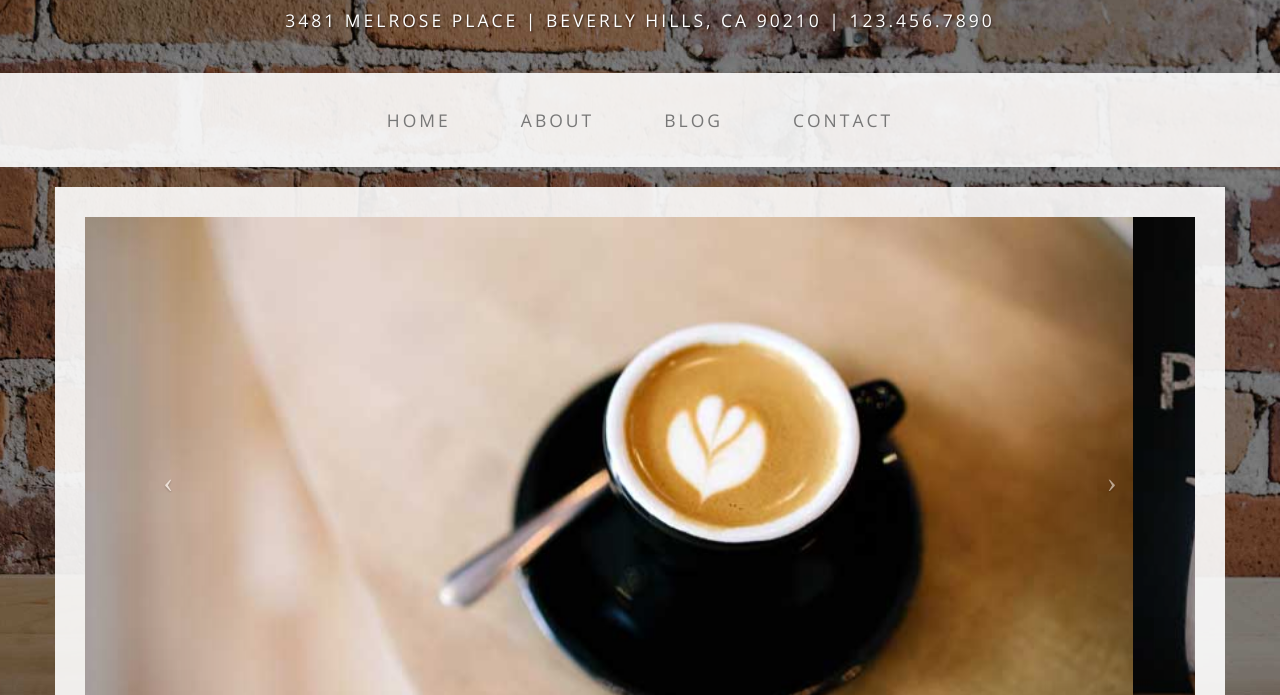
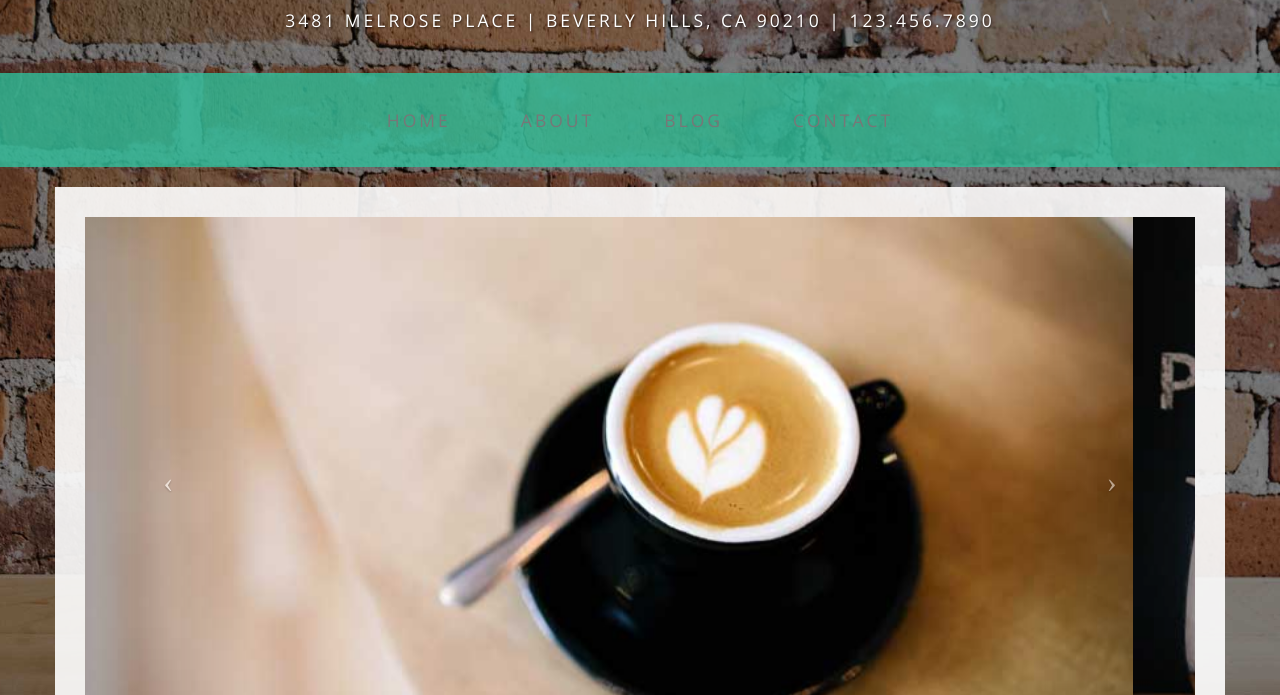
Before and after one commit to jutta-thaimassage/jutta-thaimassage.github.io, a plain HTML site: page index.html in a window 1280 px wide. Shown: the part 103-798 px from the top of the page. Drawn offline with nearby package versions, Linux system fonts and the light colour scheme.

Commit message:
changed background

```diff
--- a/css/business-casual.css
+++ b/css/business-casual.css
@@ -163,7 +163,7 @@ footer p {
     .navbar-default {
         border: none;
         background: #fff;
-        background: rgba(255,255,255,0.9);
+        background: rgba(48, 192, 156, 0.8);
     }
 
     .nav>li>a {
```
